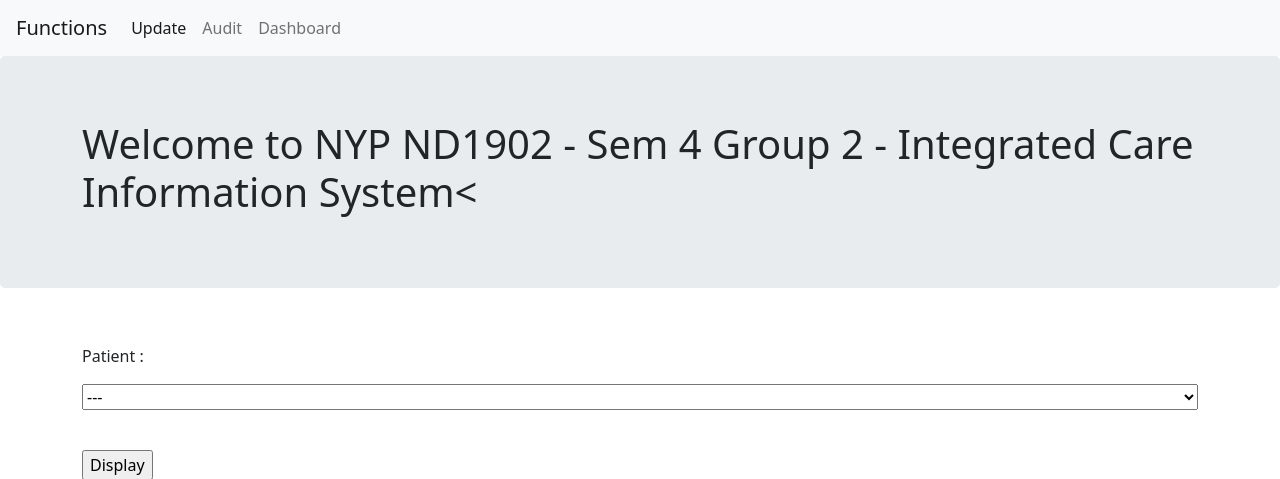
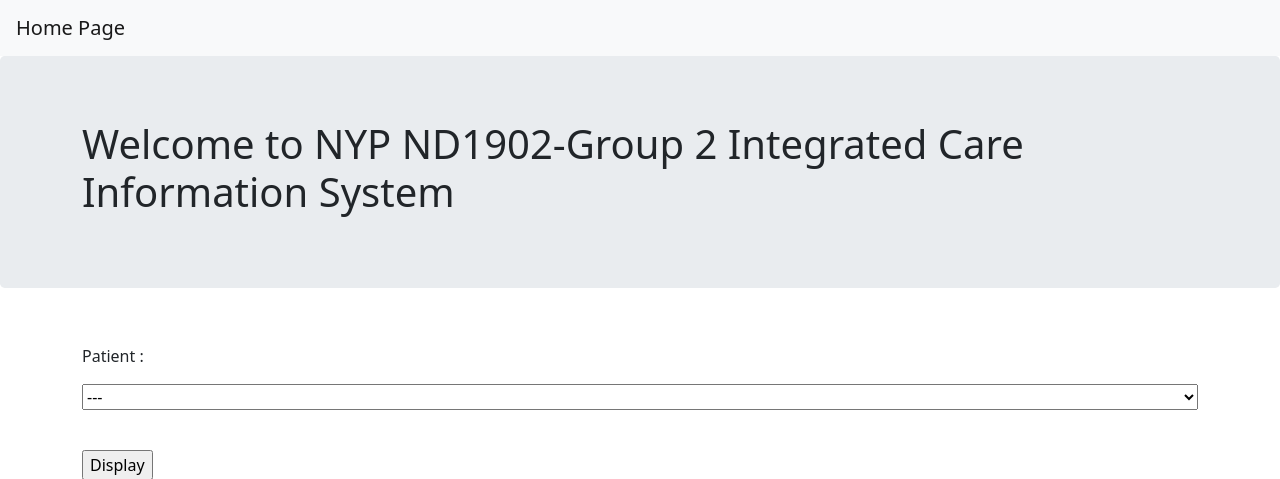
Before and after one commit to chionger/3.-First-Full-Stack---Flask, a Flask app: page /select_patient_centric_display in a window 1280 px wide. Shown: the top 479 px of the page. Run offline with Flask 2, Linux system fonts and the light colour scheme; some libraries are stand-ins or nearby versions.

Commit message:
consolidated pages via nav bar

```diff
--- a/canary3-0620pm.py
+++ b/canary3-0620pm.py
@@ -70,7 +70,7 @@ def index():
         pre_existing_patient_info = PatientLog.query.filter_by(patient_id = form.patient_id.data).order_by(PatientLog.timestamp.desc()).first()
 
         # no need to do for patient_id as must be provided.
-
+        # how about in the beginning when there is no patient record ? how to take care of that case ?
         if form.doctor_in_charge.data != '':
             new_doctor_in_charge = form.doctor_in_charge.data
         elif pre_existing_patient_info:
@@ -164,9 +164,7 @@ def select_patient_centric_display():
     if form.validate_on_submit():
         cumulogs = PatientLog.query.filter_by(patient_id =form.patient.data).order_by(PatientLog.timestamp.desc())
         if cumulogs.count() == 0:
-            # return '<h1>There is no record on patient ' + form.patient.data + ' in the database.</h1>'
-            return render_template('canary3-404.html', patient_name = form.patient.data)
-            # <h1>There is no record on patient ' + form.patient.data + ' in the database.</h1>
+            return '<h1>There is no record on patient ' + form.patient.data + ' in the database.</h1>'
         else:
             return render_template('patient_dashboard1.html', cumulogs=cumulogs)
     return render_template('select_patient_centric_display.html', form = form)
--- a/templates/canary3-404.html
+++ b/templates/canary3-404.html
@@ -1,6 +1,7 @@
 {% extends "canary3-base.html" %}
 {% block content %}
 <div class = 'jumbotron'>
-<h1>There is no record of patient {{patient_name}} in the database.</h1>
+<h1>Sorry, page not found.  Please click on Home Page to proceed</h1>
+
 </div>
 {% endblock %}
--- a/templates/canary3-base.html
+++ b/templates/canary3-base.html
@@ -9,27 +9,9 @@
 </head>
 
 <body>
-  <nav class="navbar navbar-expand-lg navbar-light bg-light">
-    <a class="navbar-brand" href="#">Functions</a>
-    <button class="navbar-toggler" type="button" data-toggle="collapse" data-target="#navbarSupportedContent" aria-controls="navbarSupportedContent" aria-expanded="false" aria-label="Toggle navigation">
-      <span class="navbar-toggler-icon"></span>
-    </button>
-
-    <div class="collapse navbar-collapse" id="navbarSupportedContent">
-      <ul class="navbar-nav mr-auto">
-        <li class="nav-item active">
-          <a class="nav-link" href="{{url_for('index')}}">Update<span class="sr-only">(current)</span></a>
-        </li>
-        <li class="nav-item">
-          <a class="nav-link" href="{{url_for('update_display')}}">Audit</a>
-        </li>
-        <li class="nav-item">
-          <a class="nav-link" href="{{url_for('select_patient_centric_display')}}">Dashboard</a>
-        </li>
-      </ul>
-    </div>
+  <nav class = "navbar navbar-expand-lg navbar-light bg-light">
+    <a class = "navbar-brand" href="{{url_for('index')}}">Home Page</a>
   </nav>
-
 
 {% block content %}
 {% endblock %}
--- a/templates/select_patient_centric_display.html
+++ b/templates/select_patient_centric_display.html
@@ -13,7 +13,7 @@
 
 <div class = 'jumbotron'>
   <div class = container>
-  <h1>Welcome to NYP ND1902 - Sem 4 Group 2 - Integrated Care Information System<</h1>
+  <h1>Welcome to NYP ND1902-Group 2 Integrated Care Information System</h1>
   </div>
 </div>
 
```
Also changed, not shown: data.sqlite.
